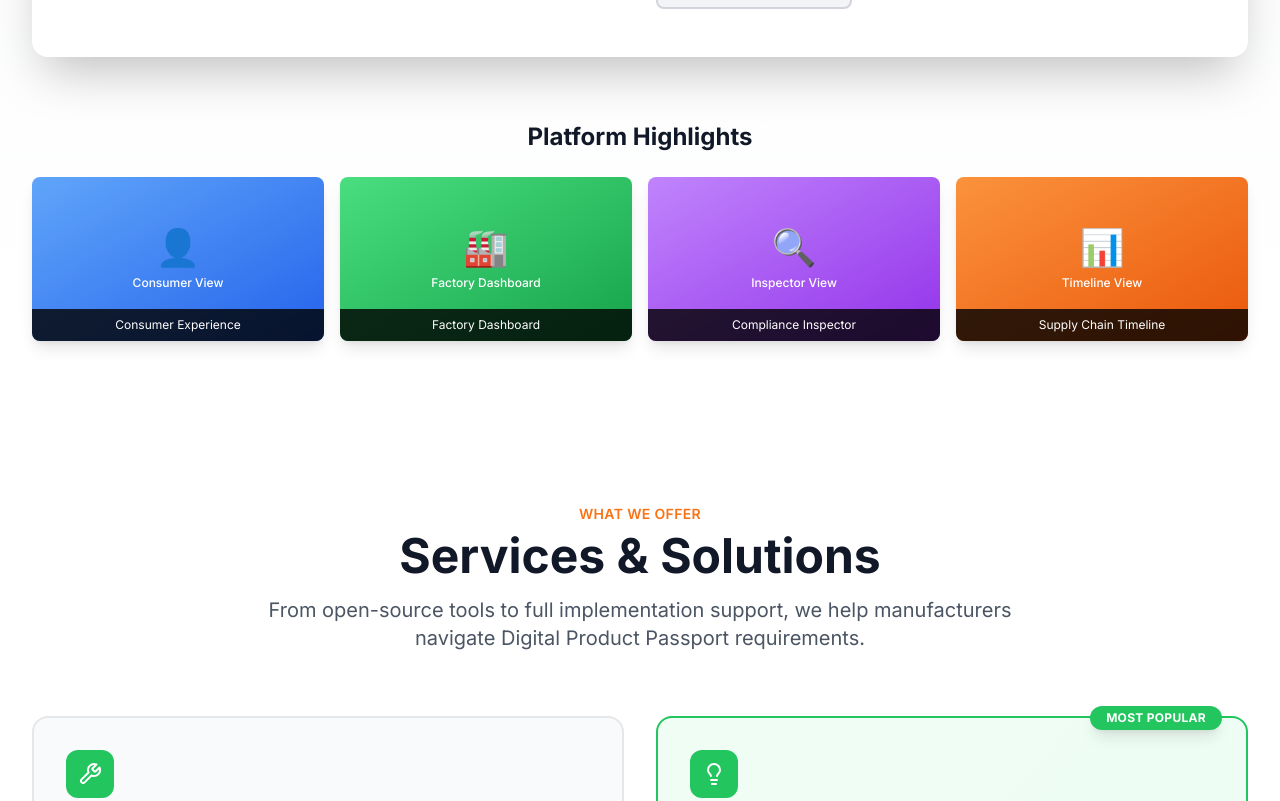
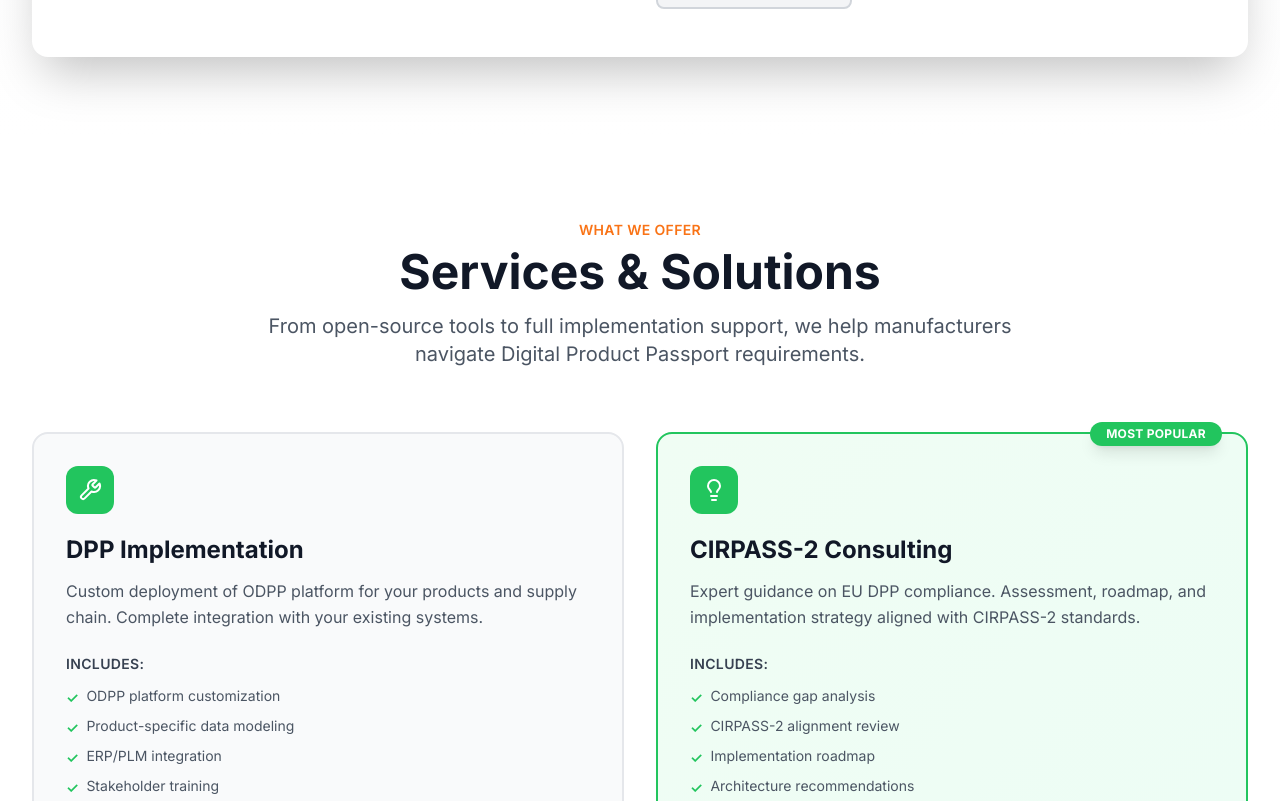
Before and after one commit to flybylow/-HUMANXMACHINE, a Next.js app: page / in a window 1280 px wide. Shown: the part 1639-2440 px from the top of the page. Built offline with nearby package versions, Linux system fonts and the light colour scheme.

Commit message:
Remove Platform Highlights section

```diff
--- a/components/home/FeaturedProduct.tsx
+++ b/components/home/FeaturedProduct.tsx
@@ -146,60 +146,6 @@ export function FeaturedProduct() {
             </div>
           </div>
         </div>
-
-        {/* Platform Screenshots */}
-        <div className="mt-16">
-          <h4 className="text-2xl font-bold text-gray-900 mb-6 text-center">Platform Highlights</h4>
-          <div className="grid grid-cols-2 md:grid-cols-4 gap-4">
-            <div className="relative rounded-lg overflow-hidden shadow-lg group">
-              <div className="aspect-video bg-gradient-to-br from-blue-400 to-blue-600 flex items-center justify-center text-white">
-                <div className="text-center">
-                  <div className="text-4xl mb-2">👤</div>
-                  <p className="text-xs font-medium">Consumer View</p>
-                </div>
-              </div>
-              <div className="absolute bottom-0 left-0 right-0 bg-black/80 text-white text-xs text-center py-2">
-                Consumer Experience
-              </div>
-            </div>
-
-            <div className="relative rounded-lg overflow-hidden shadow-lg group">
-              <div className="aspect-video bg-gradient-to-br from-green-400 to-green-600 flex items-center justify-center text-white">
-                <div className="text-center">
-                  <div className="text-4xl mb-2">🏭</div>
-                  <p className="text-xs font-medium">Factory Dashboard</p>
-                </div>
-              </div>
-              <div className="absolute bottom-0 left-0 right-0 bg-black/80 text-white text-xs text-center py-2">
-                Factory Dashboard
-              </div>
-            </div>
-
-            <div className="relative rounded-lg overflow-hidden shadow-lg group">
-              <div className="aspect-video bg-gradient-to-br from-purple-400 to-purple-600 flex items-center justify-center text-white">
-                <div className="text-center">
-                  <div className="text-4xl mb-2">🔍</div>
-                  <p className="text-xs font-medium">Inspector View</p>
-                </div>
-              </div>
-              <div className="absolute bottom-0 left-0 right-0 bg-black/80 text-white text-xs text-center py-2">
-                Compliance Inspector
-              </div>
-            </div>
-
-            <div className="relative rounded-lg overflow-hidden shadow-lg group">
-              <div className="aspect-video bg-gradient-to-br from-orange-400 to-orange-600 flex items-center justify-center text-white">
-                <div className="text-center">
-                  <div className="text-4xl mb-2">📊</div>
-                  <p className="text-xs font-medium">Timeline View</p>
-                </div>
-              </div>
-              <div className="absolute bottom-0 left-0 right-0 bg-black/80 text-white text-xs text-center py-2">
-                Supply Chain Timeline
-              </div>
-            </div>
-          </div>
-        </div>
       </div>
     </section>
   );
```
